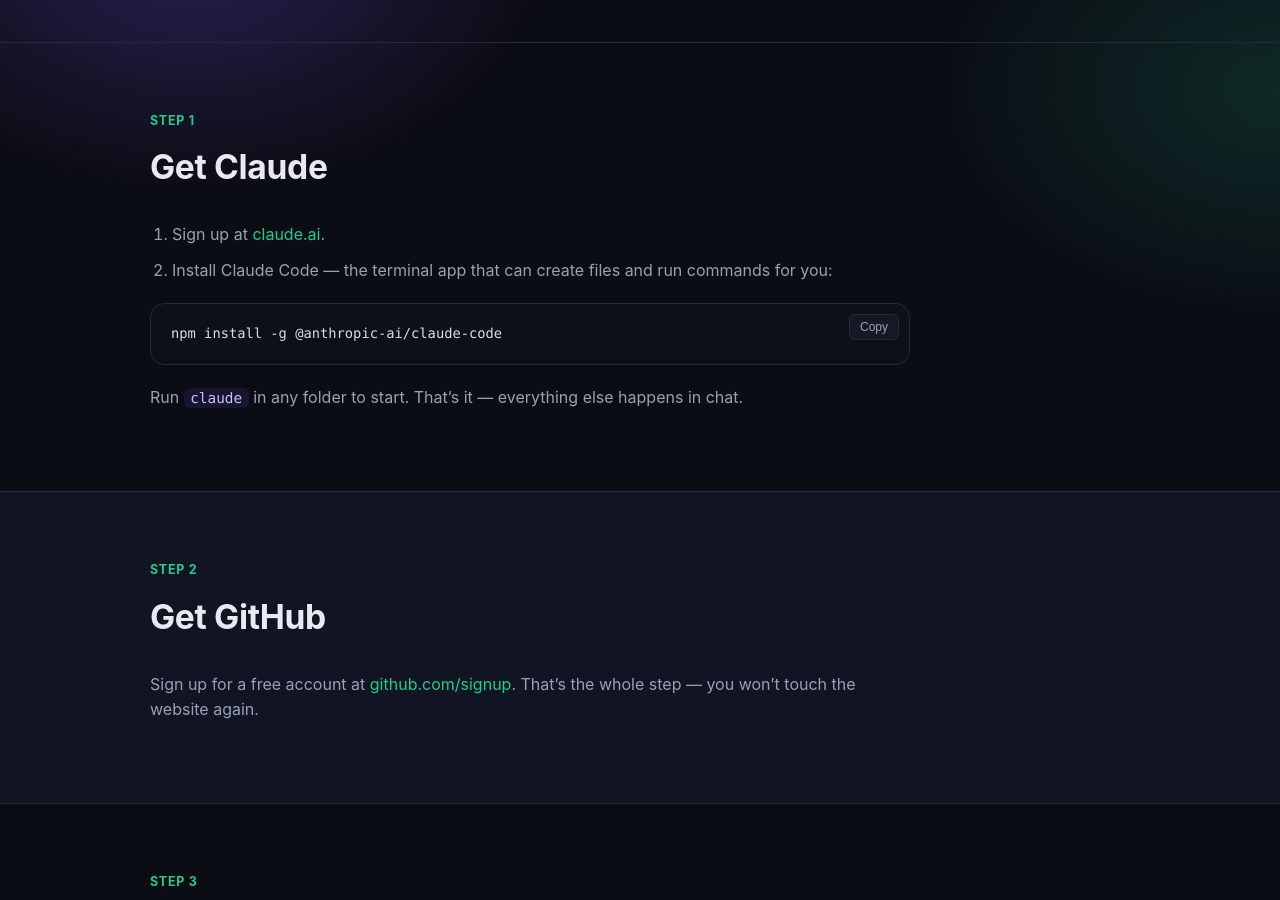
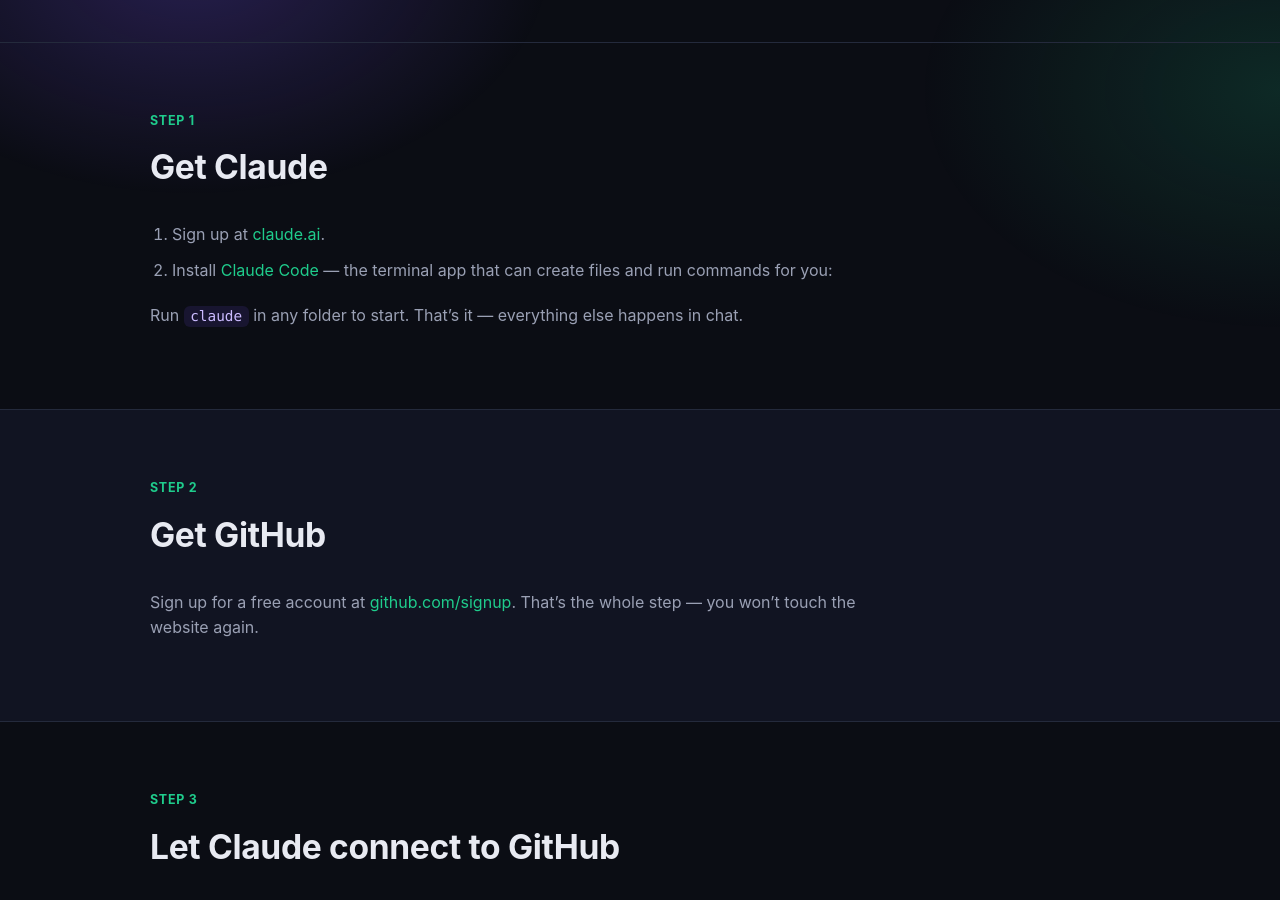
Before and after one commit to rolfrb/claude-github-pages-guide, a Jekyll site: the page built from index.md, in a window 1280 px wide and 900 px high, scrolled down 662 px. Built offline with Jekyll 4.4.1, drawn with Linux system fonts in a browser that asks for light colours.

Commit message:
fix: remove npm instructions and link to docs
Updated installation instructions for Claude Code with a link.

````diff
--- a/index.md
+++ b/index.md
@@ -8,11 +8,7 @@
 {: #claude .step}
 
 1. Sign up at [claude.ai](https://claude.ai).
-2. Install Claude Code — the terminal app that can create files and run commands for you:
-
-```
-npm install -g @anthropic-ai/claude-code
-```
+2. Install [Claude Code](https://code.claude.com/docs/en/quickstart) — the terminal app that can create files and run commands for you:
 
 Run `claude` in any folder to start. That's it — everything else happens in chat.
 
````
